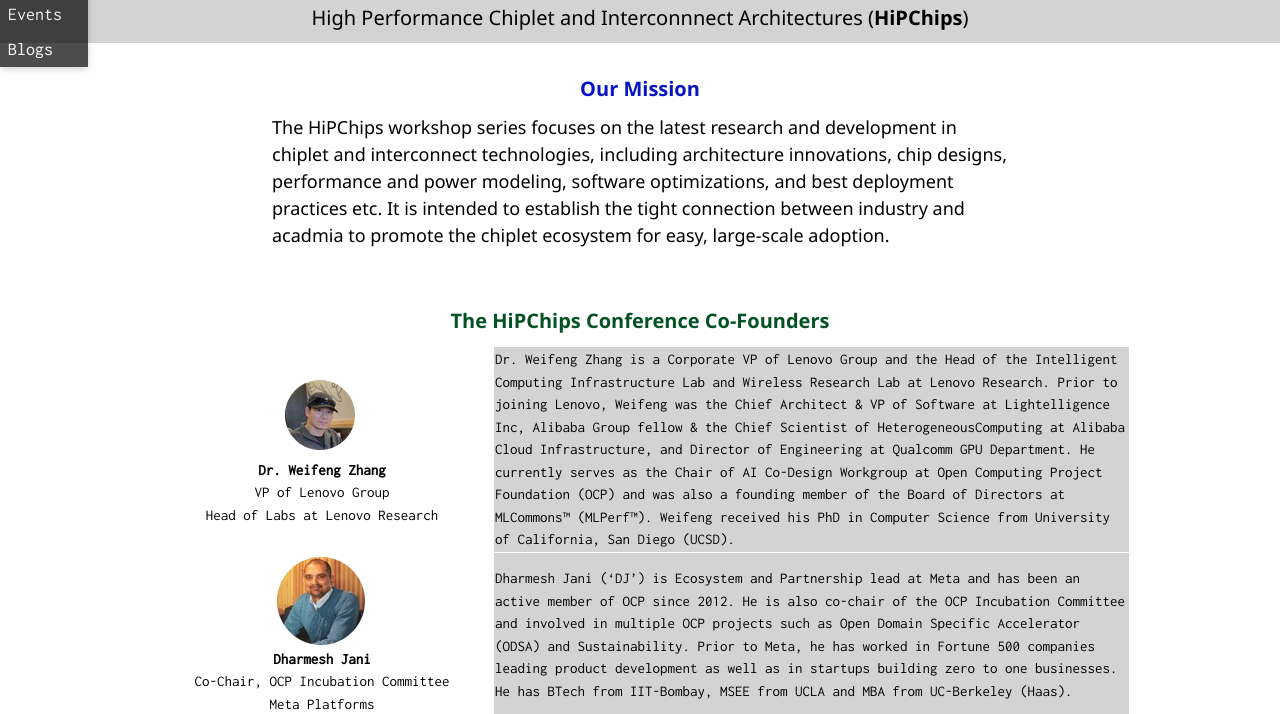
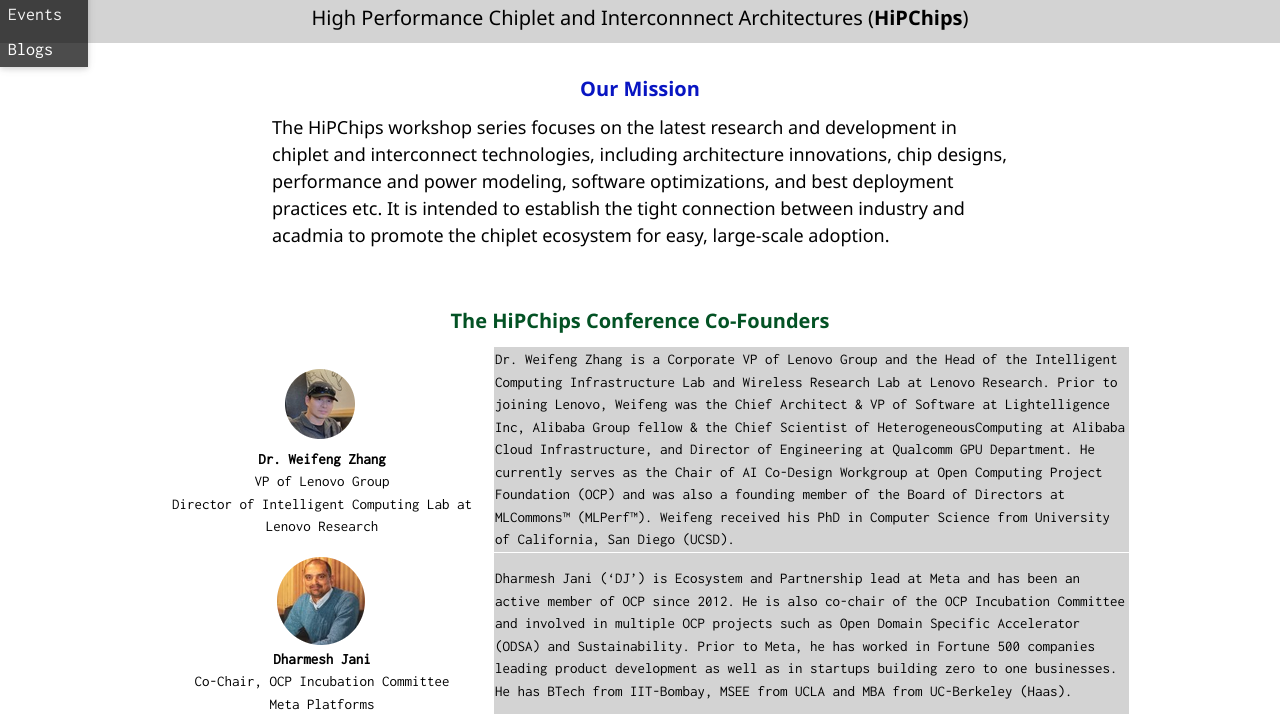
Before and after one commit to hipchips/hipchips.github.io, a plain HTML site: page index.html in a window 1280 px wide. Shown: the part 108-822 px from the top of the page. Drawn offline with nearby package versions, Linux system fonts and the light colour scheme.

Commit message:
Update index.html

```diff
--- a/index.html
+++ b/index.html
@@ -79,7 +79,7 @@
               <img src="./portraits/weifeng.png" height="auto"> <br>
               <strong> Dr. Weifeng Zhang </strong> <br>
               VP of Lenovo Group <br>
-              Head of Labs at Lenovo Research
+              Director of Intelligent Computing Lab at Lenovo Research
             </td>
             <td width="65%" align="left" style="background-color:lightgray;">
               Dr. Weifeng Zhang is a Corporate VP of Lenovo Group and the Head of the Intelligent Computing Infrastructure Lab
```
